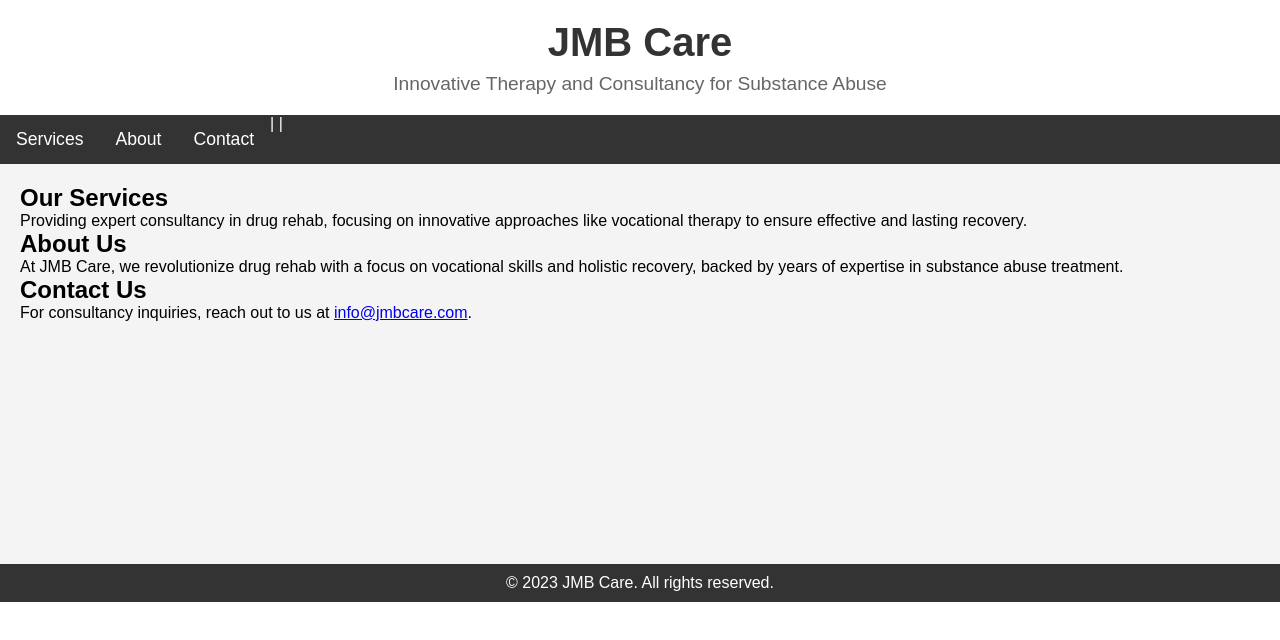
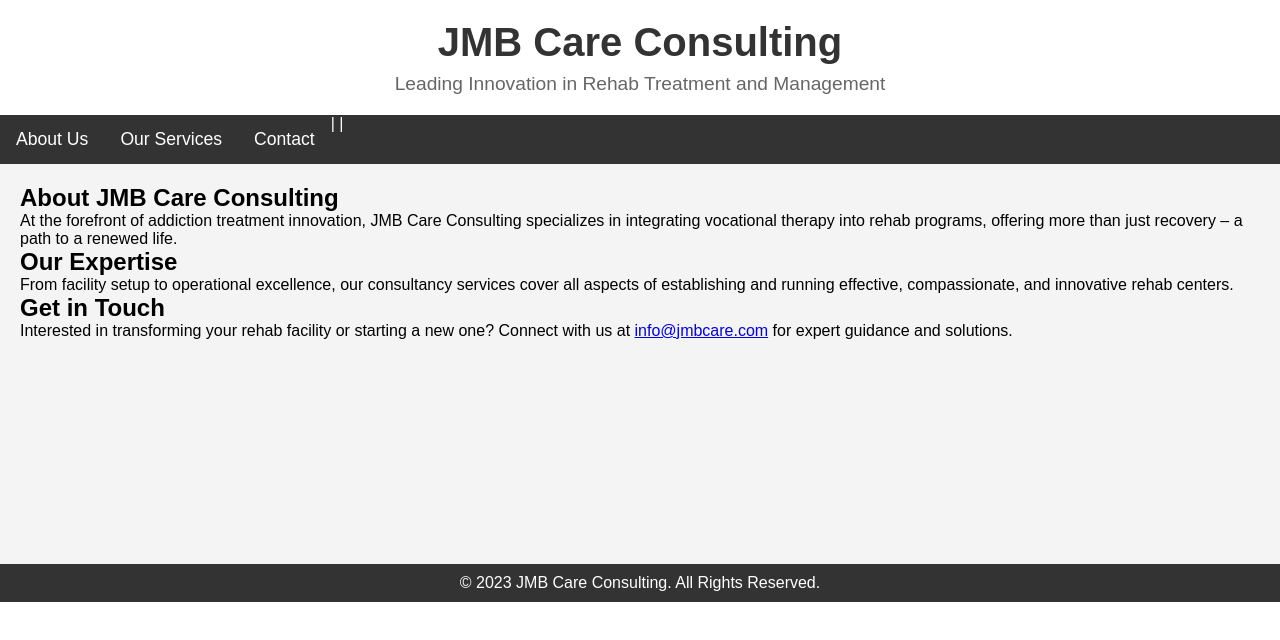
Before and after one commit to growgrounded/JMB-Care, a plain HTML site: page index.html in a window 1280 px wide. Drawn offline with Linux system fonts and the light colour scheme.

Commit message:
index.html

```diff
--- a/index.html
+++ b/index.html
@@ -3,37 +3,46 @@
 <head>
     <meta charset="UTF-8">
     <meta name="viewport" content="width=device-width, initial-scale=1.0">
-    <meta name="description" content="JMB Care - Leading Consultancy for Innovative Drug Rehab Solutions. Expertise in vocational therapy and substance abuse treatment.">
-    <meta name="keywords" content="Drug Rehab Consultancy, Substance Abuse Treatment, Vocational Therapy in Rehab, Drug Rehab Expert, Addiction Treatment Consulting">
-    <title>JMB Care - Innovative Substance Abuse Therapy and Consultancy</title>
+    <meta name="description" content="JMB Care Consulting - Redefining Rehab with Innovative and Effective Solutions. Specializing in vocational therapy for comprehensive addiction recovery.">
+    <meta name="keywords" content="Drug Rehab Consulting, Innovative Addiction Treatment, Vocational Therapy, Substance Abuse Expertise, Recovery Solutions Consulting">
+    <title>JMB Care Consulting - Innovative Rehab Solutions</title>
     <link rel="stylesheet" type="text/css" href="style.css">
 </head>
 <body>
-    <div class="header">
-        <h1>JMB Care</h1>
-        <p>Innovative Therapy and Consultancy for Substance Abuse</p>
+    <header class="header">
+        <div class="container">
+            <h1>JMB Care Consulting</h1>
+            <p>Leading Innovation in Rehab Treatment and Management</p>
         </div>
-    <div class="nav">
-        <a href="#services">Services</a> |
-        <a href="#about">About</a> |
+    </header>
+    <nav class="nav">
+        <div class="container">
+            <a href="#about">About Us</a> |
+            <a href="#services">Our Services</a> |
             <a href="#contact">Contact</a>
         </div>
-    <div class="content">
+    </nav>
+    <main class="content">
+        <div class="container">
+            <section id="about">
+                <h2>About JMB Care Consulting</h2>
+                <p>At the forefront of addiction treatment innovation, JMB Care Consulting specializes in integrating vocational therapy into rehab programs, offering more than just recovery – a path to a renewed life.</p>
+            </section>
             <section id="services">
-            <h2>Our Services</h2>
-            <p>Providing expert consultancy in drug rehab, focusing on innovative approaches like vocational therapy to ensure effective and lasting recovery.</p>
-        </section>
-        <section id="about">
-            <h2>About Us</h2>
-            <p>At JMB Care, we revolutionize drug rehab with a focus on vocational skills and holistic recovery, backed by years of expertise in substance abuse treatment.</p>
+                <h2>Our Expertise</h2>
+                <p>From facility setup to operational excellence, our consultancy services cover all aspects of establishing and running effective, compassionate, and innovative rehab centers.</p>
             </section>
             <section id="contact">
-            <h2>Contact Us</h2>
-            <p>For consultancy inquiries, reach out to us at <a href="mailto:info@jmbcare.com">info@jmbcare.com</a>.</p>
+                <h2>Get in Touch</h2>
+                <p>Interested in transforming your rehab facility or starting a new one? Connect with us at <a href="mailto:info@jmbcare.com">info@jmbcare.com</a> for expert guidance and solutions.</p>
             </section>
         </div>
-    <div class="footer">
-        <p>&copy; 2023 JMB Care. All rights reserved.</p>
+    </main>
+    <footer class="footer">
+        <div class="container">
+            <p>&copy; 2023 JMB Care Consulting. All Rights Reserved.</p>
         </div>
+    </footer>
+    <script src="script.js"></script>
 </body>
 </html>
```
Lines whose indentation alone changed are shown as unchanged.
